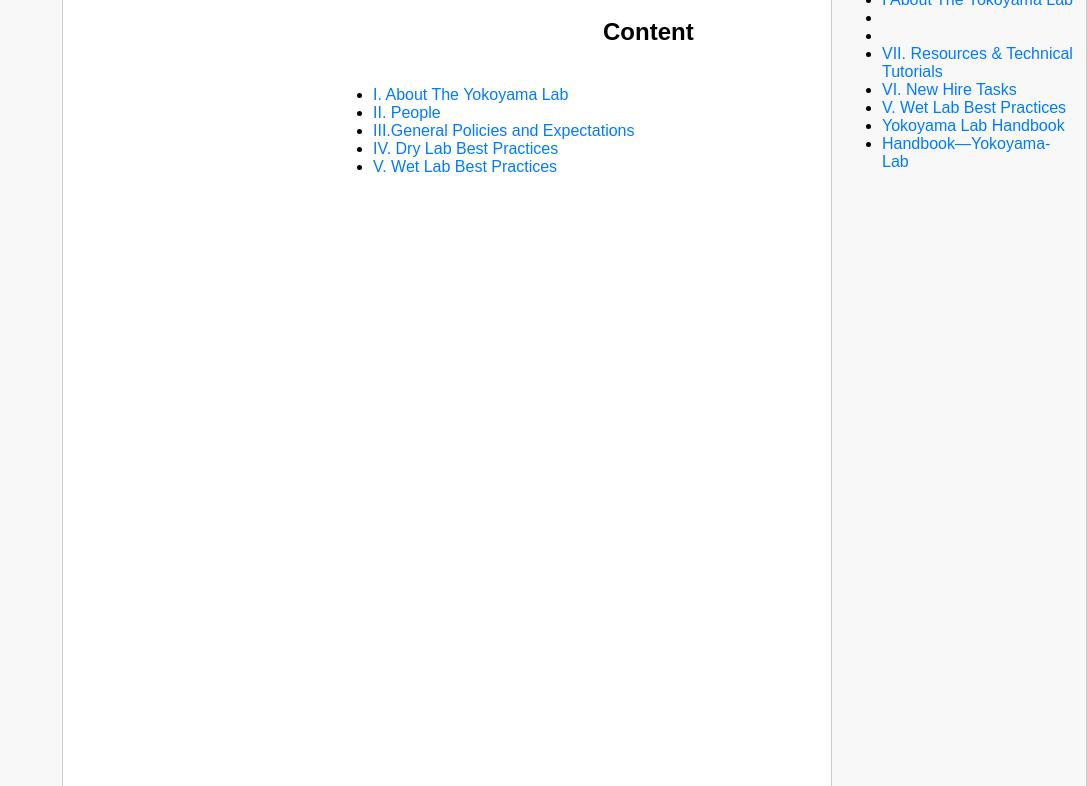
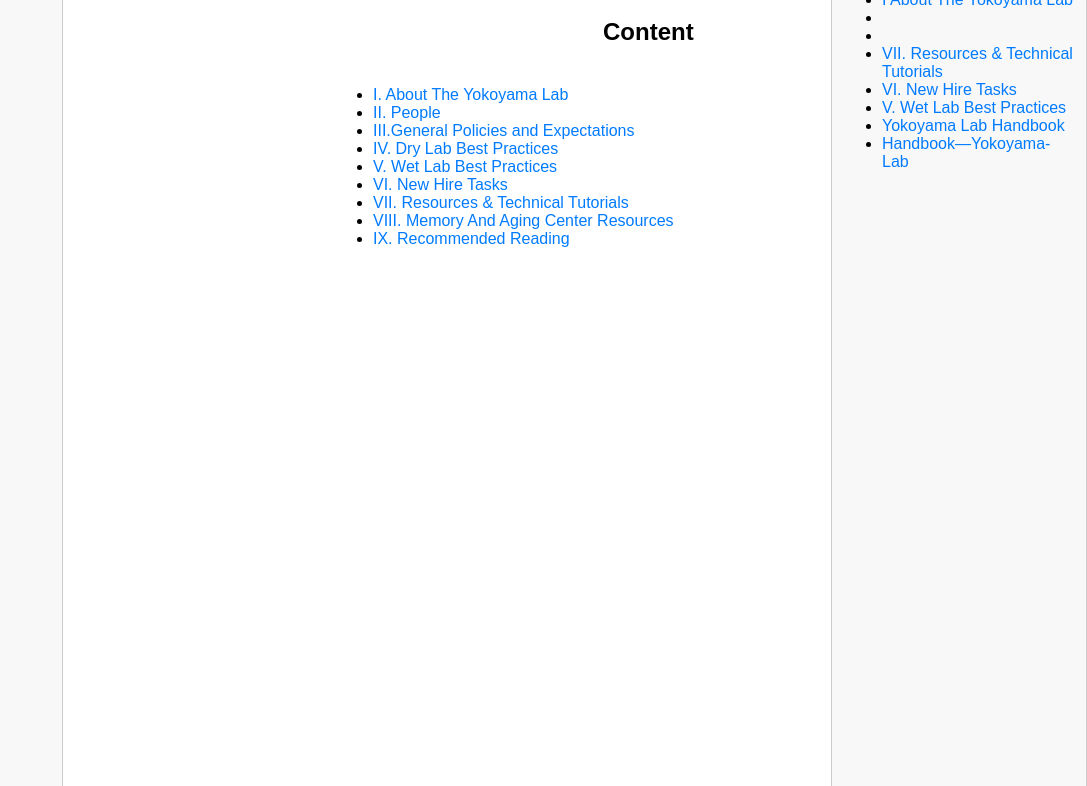
Before and after one commit to daniman89/Handbook---Yokoyama-Lab, a Jekyll site: the page built from docs/index.md, in a window 1280 px wide, cut to the strip 114-900 px from the top of the page. Shown: the whole strip, without its empty margins (193-1280 px from the left). Built offline with Jekyll 4.4.1, drawn with Linux system fonts in a browser that asks for light colours; our own code applies the rules of GitHub Pages for plain Markdown files.

Commit message:
Update index.md

```diff
--- a/docs/index.md
+++ b/docs/index.md
@@ -10,3 +10,7 @@
 - [III.General Policies and Expectations](III_General_Policies_and_Expectations.md)
 - [IV. Dry Lab Best Practices](../docs/IV_Dry_Lab_Best_Practices.md)
 - [V. Wet Lab Best Practices](../docs/V_Wet_Lab_Best_Practices.md)
+- [VI. New Hire Tasks](../docs/VI_New_Hire_Tasks.md)
+- [VII. Resources & Technical Tutorials](../docs/VI_Resources_&_Technical_Tutorials.md)
+- [VIII. Memory And Aging Center Resources](../docs/VIII_Memory_And_Aging_Center_Resources.md)
+- [IX. Recommended Reading](../docs/IX_Recommended_Reading.md)
```
